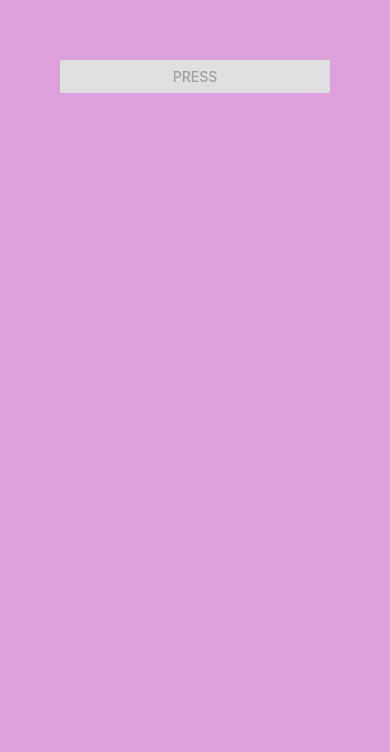
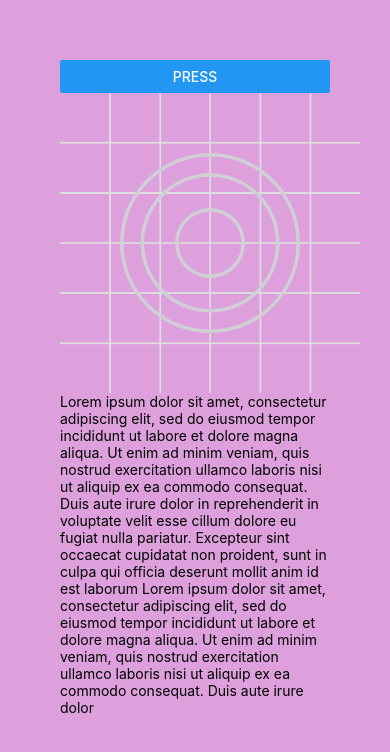
Before and after one commit to MiquelMarinoEspinosa/react-native, a React Native app in the folder CoreComponents/: screen / in a window 390 px wide. Shown: the top 752 px of the page. Built offline with nearby package versions, Linux system fonts and the light colour scheme.

Commit message:
Pressable component

```diff
--- a/CoreComponents/App.js
+++ b/CoreComponents/App.js
@@ -2,6 +2,7 @@
   Button,
   Image,
   ImageBackground,
+  Pressable,
   ScrollView,
   Text,
   View,
@@ -11,12 +12,30 @@
 export default function App() {
   return (
     <View style={{ flex: 1, backgroundColor: "plum", padding: 60 }}>
-      <Button
-        title="Press"
-        onPress={() => console.log("Button pressed")}
-        color="midnightblue"
-        disabled
-      />
+      <Button title="Press" onPress={() => console.log("Button pressed")} />
+      <Pressable
+        onPress={() => console.log("Image pressed")}
+        onPressIn={() => console.log("Button pressed IN")}
+        onPressOut={() => console.log("Button pressed OUT")}
+        onLongPress={() => console.log("Button pressed LONG")}
+      >
+        <Image source={logoImg} style={{ width: 300, height: 300 }} />{" "}
+      </Pressable>
+      <Pressable onPress={() => console.log("Text press")}>
+        <Text>
+          Lorem ipsum dolor sit amet, consectetur adipiscing elit, sed do
+          eiusmod tempor incididunt ut labore et dolore magna aliqua. Ut enim ad
+          minim veniam, quis nostrud exercitation ullamco laboris nisi ut
+          aliquip ex ea commodo consequat. Duis aute irure dolor in
+          reprehenderit in voluptate velit esse cillum dolore eu fugiat nulla
+          pariatur. Excepteur sint occaecat cupidatat non proident, sunt in
+          culpa qui officia deserunt mollit anim id est laborum Lorem ipsum
+          dolor sit amet, consectetur adipiscing elit, sed do eiusmod tempor
+          incididunt ut labore et dolore magna aliqua. Ut enim ad minim veniam,
+          quis nostrud exercitation ullamco laboris nisi ut aliquip ex ea
+          commodo consequat. Duis aute irure dolor
+        </Text>
+      </Pressable>
     </View>
   );
 }
```
